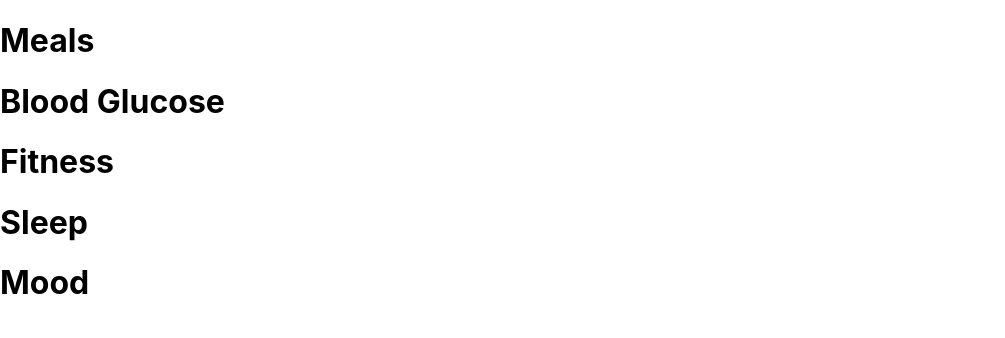
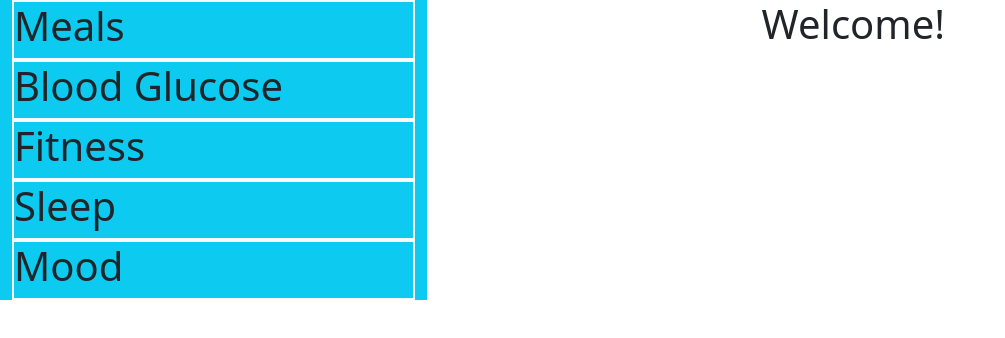
Before and after one commit to stephanie-chenn1/frontend-my-happy-glucose, a React (Create React App) app: page / in a window 1280 px wide. Shown: the top 338 px of the page, without its empty margins (0-1005 px from the left). Built offline with nearby package versions, Linux system fonts and the light colour scheme.

Commit message:
added styling for navbar

```diff
--- a/package.json
+++ b/package.json
@@ -6,6 +6,7 @@
     "@testing-library/jest-dom": "^5.16.1",
     "@testing-library/react": "^12.1.2",
     "@testing-library/user-event": "^13.5.0",
+    "bootstrap": "^5.1.3",
     "react": "^17.0.2",
     "react-dom": "^17.0.2",
     "react-scripts": "5.0.0",
--- a/src/App.css
+++ b/src/App.css
@@ -1,5 +1,6 @@
-.App {
-  /* text-align: center; */
+.nav{
+  max-height:100vh;
+  /* overflow: auto; */
 }
 
 .App-logo {
--- a/src/App.js
+++ b/src/App.js
@@ -1,11 +1,18 @@
-import logo from "./logo.svg";
 import "./App.css";
 import NavList from "./components/NavList";
+import HomeBox from "./components/HomeBox";
 
 function App() {
   return (
-    <div className="App">
-      <NavList />
+    <div className="container-fluid">
+      <div className="row">
+        <div className="bg-info col-4">
+          <NavList />
+        </div>
+        <div className="col-8">
+          <HomeBox />
+        </div>
+      </div>
     </div>
   );
 }
--- a/src/components/HomeBox.js
+++ b/src/components/HomeBox.js
@@ -0,0 +1,11 @@
+import React from "react";
+import "./HomeBox.css";
+
+const HomeBox = () => {
+  return (
+    <div className="text-center">
+      <h1>Welcome!</h1>
+    </div>
+  );
+};
+export default HomeBox;
--- a/src/components/NavItem.js
+++ b/src/components/NavItem.js
@@ -3,7 +3,7 @@ import "./NavItem.css";
 
 const NavItem = (props) => {
   return (
-    <div>
+    <div className="border border-light border-2">
       <h1>{props.text}</h1>
     </div>
   );
```
Also changed, not shown: src/index.js (+7 -6 lines), src/components/HomeBoc.css (deleted), src/components/HomeBox.css (added), 1 other file (tests, documents, lock files or other folders).
